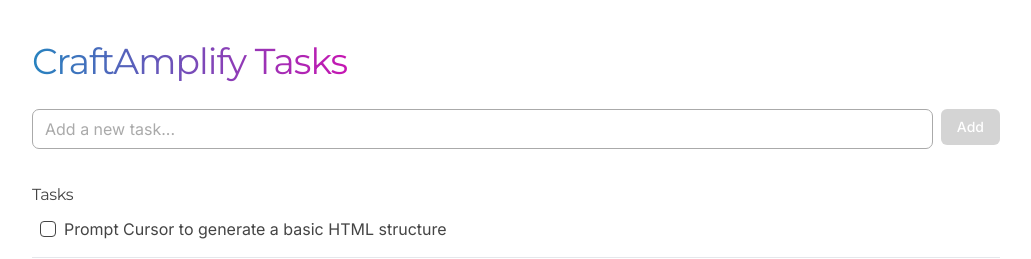
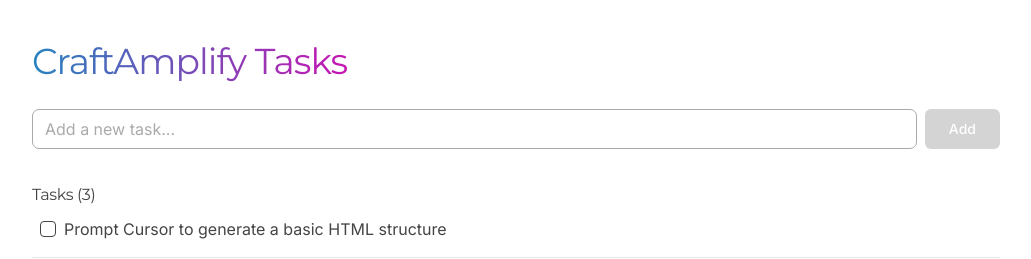
Before and after one commit to CraftAmplify/craftamplify-task-app, a React (Vite) app: page / in a window 1280 px wide. Shown: the top 259 px of the page, without its empty margins (124-1155 px from the left). Built offline with nearby package versions, Linux system fonts and the light colour scheme; data requests are answered from the project's data file.

Commit message:
feat: Add dynamic task count to Tasks heading

```diff
--- a/src/App.tsx
+++ b/src/App.tsx
@@ -277,6 +277,9 @@
 
   const orderedTasks = reorderTasks(tasks)
 
+  // Calculate the count of open (incomplete) tasks
+  const openTaskCount = tasks.filter(task => !task.completed).length
+
   return (
     <div className="bg-white min-h-screen font-inter">
       <div className="max-w-[1000px] mx-auto bg-white min-h-screen flex flex-col">
@@ -303,7 +306,7 @@
           {/* Tasks Section */}
       <div>
             <h2>
-              Tasks
+              Tasks ({openTaskCount})
             </h2>
 
             {/* Tasks List */}
--- a/src/components/AddTaskForm.tsx
+++ b/src/components/AddTaskForm.tsx
@@ -42,7 +42,7 @@
         type="submit"
         disabled={!taskText.trim()}
         variant="craft"
-        size="default"
+        size="lg"
       >
         Add
       </Button>
```
